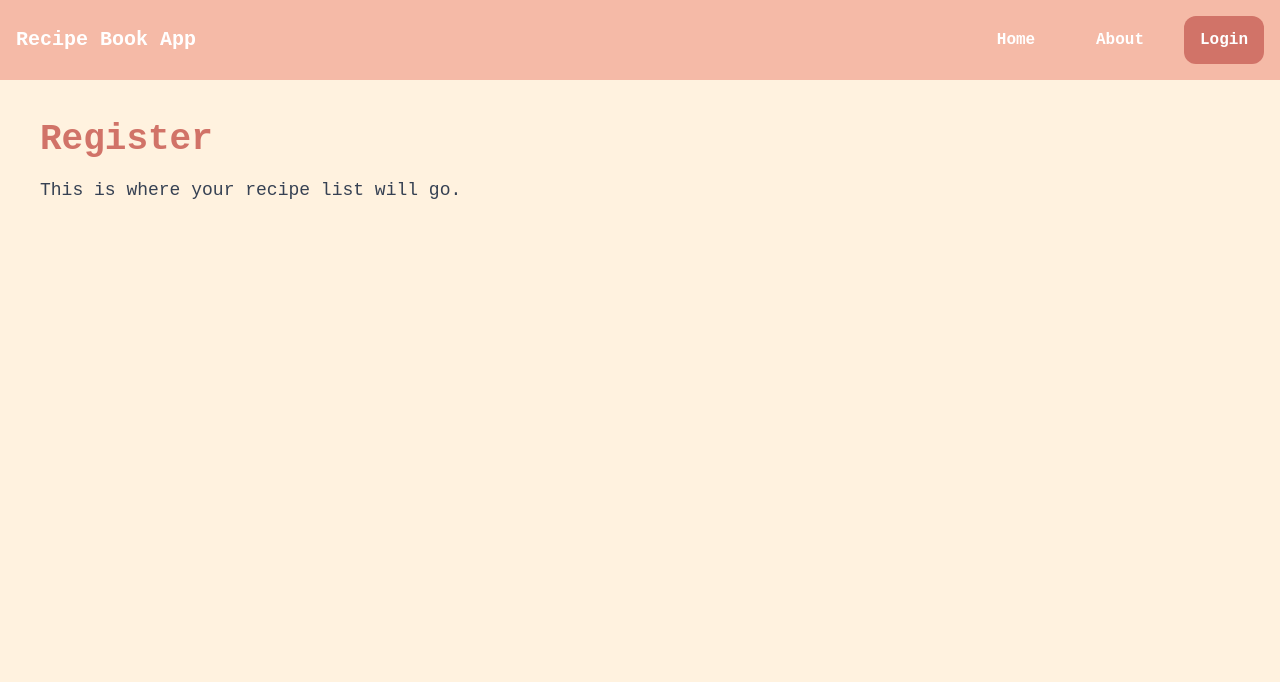
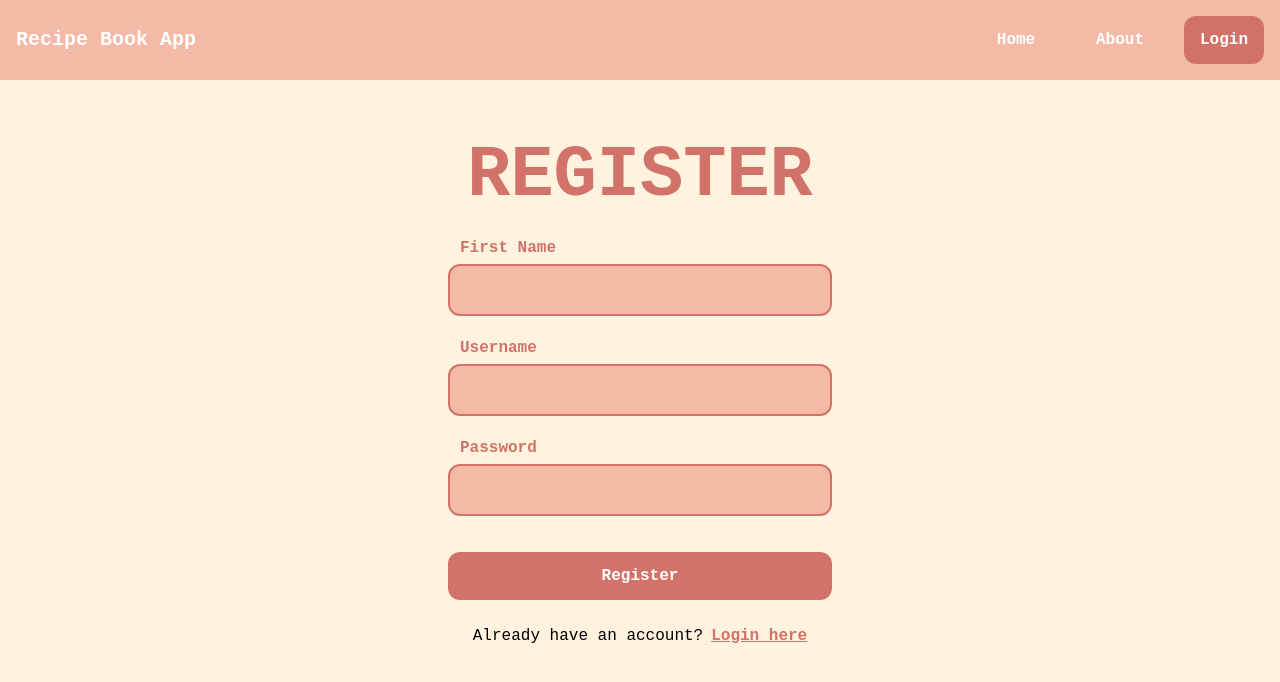
Before and after one commit to jnnkim1/recipe-app, a Next.js app: page /register in a window 1280 px wide. Shown: the top 682 px of the page. Built offline with nearby package versions, Linux system fonts and the light colour scheme.

Commit message:
completed register page + fixes to login page

```diff
--- a/app/login/page.jsx
+++ b/app/login/page.jsx
@@ -8,7 +8,7 @@ export default function Login() {
           {/* <section> */}
           <form className="flex flex-col gap-4 w-full max-w-sm mx-auto mt-5">
             <div className="flex flex-col gap-1">
-              <label className="mt-1 ml-3 font-bold text-[#D17368]">Name</label>
+              <label className="mt-1 ml-3 font-bold text-[#D17368]">Userame</label>
               <input
                 type="Username"
                 className="bg-[#F5BAA7] rounded-xl border-2 border-[#D17368] px-4 py-3 transition duration-300 focus:opacity-80 focus:ring-2 focus:ring-[#D17368] focus:outline-none"
--- a/app/register/page.jsx
+++ b/app/register/page.jsx
@@ -1,10 +1,49 @@
 export default function Register() {
   return (
-    <main className="p-10">
-      <h1 className="text-4xl font-bold text-[#D17368]">Register</h1>
-      <p className="mt-4 text-lg text-gray-700">
-        This is where your recipe list will go.
-      </p>
-    </main>
+    <div className="flex flex-col min-h-screen">
+
+      <main className="flex flex-col justify-center items-center">
+        <section className="w-1/2 justify-center items-center flex flex-col mt-15">
+          <h1 className="text-7xl font-bold text-[#D17368]">REGISTER</h1>
+          {/* <section> */}
+          <form className="flex flex-col gap-4 w-full max-w-sm mx-auto mt-5">
+            <div className="flex flex-col gap-1">
+              <label className="mt-1 ml-3 font-bold text-[#D17368]">First Name</label>
+              <input
+                type="Name"
+                className="bg-[#F5BAA7] rounded-xl border-2 border-[#D17368] px-4 py-3 transition duration-300 focus:opacity-80 focus:ring-2 focus:ring-[#D17368] focus:outline-none"
+              />
+            </div>
+            <div className="flex flex-col gap-1">
+              <label className="mt-1 ml-3 font-bold text-[#D17368]">Username</label>
+              <input
+                type="Username"
+                className="bg-[#F5BAA7] rounded-xl border-2 border-[#D17368] px-4 py-3 transition duration-300 focus:opacity-80 focus:ring-2 focus:ring-[#D17368] focus:outline-none"
+              />
+            </div>
+            <div className="flex flex-col gap-1">
+              <label className="mt-1 ml-3 font-bold text-[#D17368]">Password</label>
+              <input
+                type="Password"
+                className="bg-[#F5BAA7] rounded-xl border-2 border-[#D17368] px-4 py-3 transition duration-300 focus:opacity-80 focus:ring-2 focus:ring-[#D17368] focus:outline-none"
+              />
+            </div>
+
+            <button className="bg-[#D17368] mt-5 text-white font-semibold py-3 rounded-xl hover:bg-[#b5645b] transition duration-300 cursor-pointer">
+              Register
+            </button>
+            <div className="flex justify-center items-center gap-2 mt-2">
+              <span>Already have an account? </span>
+              <a
+                href="/login"
+                className="text-[#D17368] font-semibold underline cursor-pointer"
+              >
+                Login here
+              </a>
+            </div>
+          </form>
+        </section>
+      </main>
+    </div>
   );
 }
```
